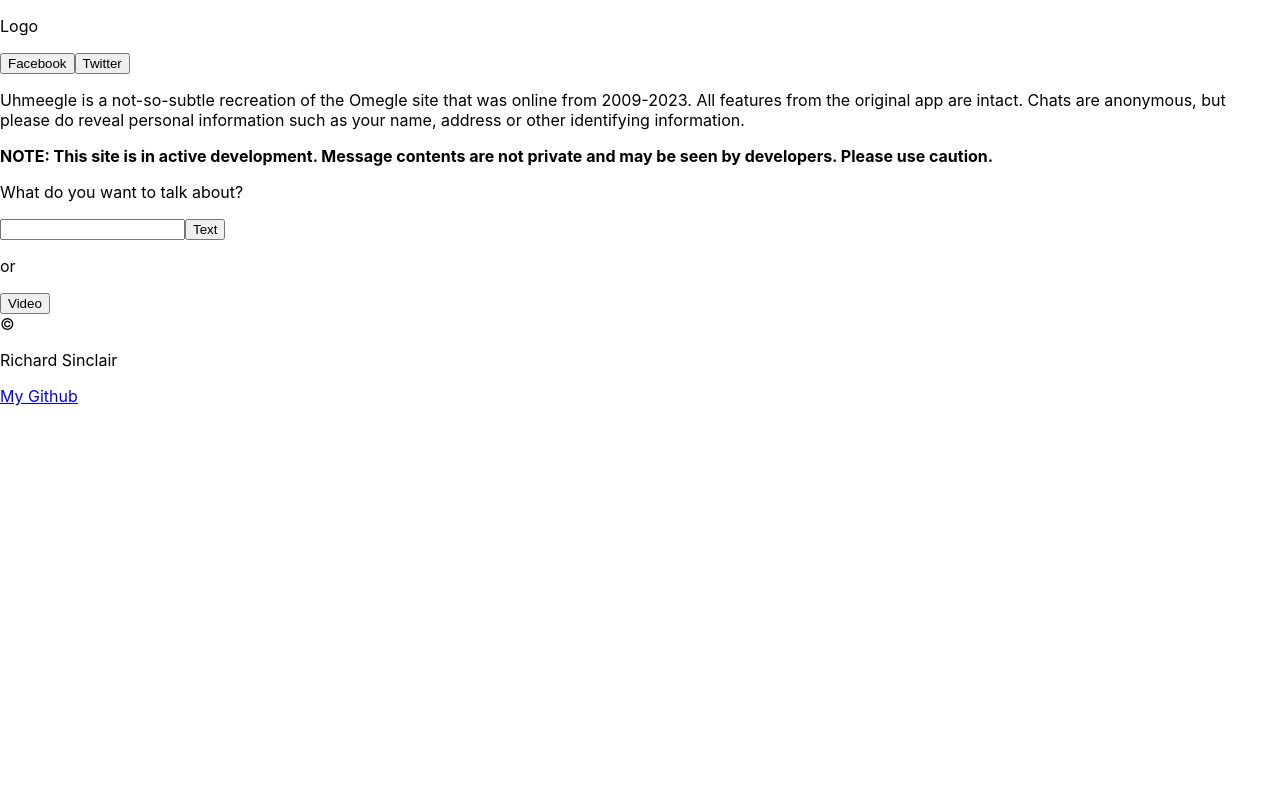
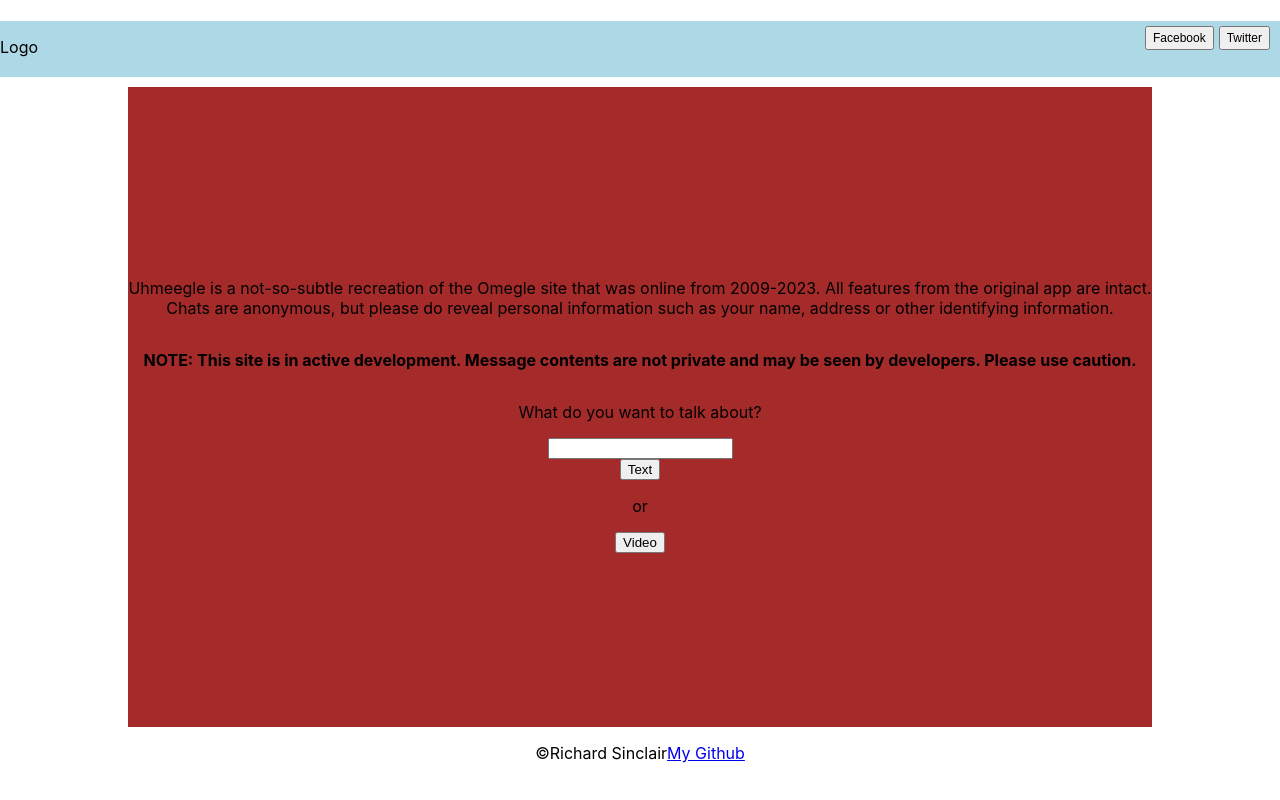
Before and after one commit to DudeLovesRPGs/uhmeegle, a React (Create React App) app: page / in a window 1280 px wide. Built offline with nearby package versions, Linux system fonts and the light colour scheme.

Commit message:
Rough homepage CSS; needs much refinement

```diff
--- a/src/components/Home.js
+++ b/src/components/Home.js
@@ -3,15 +3,17 @@
 
 const Home = () => {
 
+    // TODO: Split header, main, and footer into own components.
+
     return(
-        <>
-        <header>
+        <div className = 'Container'>
+        <header className='Header'>
             <p>Logo</p>
             <button>Facebook</button>
             <button>Twitter</button>
         </header>
 
-        <main>
+        <main className='Home'>
             <p>Uhmeegle is a not-so-subtle recreation of the Omegle site that was online from 2009-2023. All features from the original app are intact. Chats are anonymous, but please do reveal personal information such as your name, address or other identifying information.</p>
 
             <b><p>NOTE: This site is in active development. Message contents are not private and may be seen by developers. Please use caution.</p></b>
@@ -25,8 +27,8 @@
 
         </main>
 
-        <footer>&copy; <p>Richard Sinclair</p> <a href="https://www.github.com/DudeLovesRPGs">My Github</a></footer>
-        </>
+        <footer className='Footer'>&copy; <p>Richard Sinclair</p> <a href="https://www.github.com/DudeLovesRPGs">My Github</a></footer>
+        </div>
     )
 
 
--- a/src/index.css
+++ b/src/index.css
@@ -1,11 +1,86 @@
 body {
+  min-height: 100vh;
   margin: 0;
+  padding: 0;
   font-family: -apple-system, BlinkMacSystemFont, 'Segoe UI', 'Roboto', 'Oxygen',
     'Ubuntu', 'Cantarell', 'Fira Sans', 'Droid Sans', 'Helvetica Neue',
     sans-serif;
   -webkit-font-smoothing: antialiased;
   -moz-osx-font-smoothing: grayscale;
+
+
+
+
 }
+
+.Container{
+  margin: 0;
+  padding: 0;
+  display: flex;
+  flex-direction: column;
+  width: 100vw;
+  height: 100vh;
+  justify-content: center;
+  align-items: center;
+}
+
+
+
+.Header{
+  min-height: 7%;
+  width: 100vw;
+  background-color: lightblue;
+  display: flex;
+  margin-bottom: 10px;
+
+
+}
+
+.Header > :first-child {
+  margin-right: auto;
+
+}
+
+.Header :nth-child(2) {
+  margin-top: 5px;
+}
+
+.Header :last-child{
+  margin: 5px 10px 0 5px
+}
+
+.Header button{
+  font-size: 0.75rem;
+  height: 1.5rem;
+}
+
+.Home{
+  display: flex;
+  flex-direction: column;
+  justify-content: center;
+  align-items:center;
+  background-color: brown;
+  text-align: center;
+
+  height: 80%;
+  width: 80%;
+
+
+}
+
+.Footer{
+  display:flex;
+  flex-direction: row;
+  align-items: center;
+}
+
+
+
+
+
+
+
+
 
 code {
   font-family: source-code-pro, Menlo, Monaco, Consolas, 'Courier New',
```
